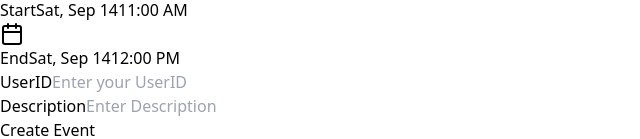
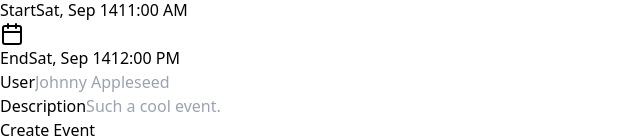
Before and after one commit to areeeeeeeb/PlayBook, a React (Vite) app in the folder frontend/: page /create in a window 1280 px wide. Shown: the part 1008-1147 px from the top of the page, without its empty margins (0-640 px from the left). Built offline with nearby package versions, Linux system fonts and the light colour scheme.

Commit message:
Improved create UI

```diff
--- a/frontend/src/pages/create.jsx
+++ b/frontend/src/pages/create.jsx
@@ -38,8 +38,9 @@ export default function Create() {
         <div className="flex p-4 space-x-2 rounded-lg">
           {/* IMAGE */}
           <div className="w-1/3 aspect-square bg-blue-100 rounded-lg p-4"/>
-
+          {/* EVENT DETAILS */}
           <div className="w-2/3">
+            {/* TITLE */}
             <input
               type="text"
               placeholder="Event Name"
@@ -47,7 +48,7 @@ export default function Create() {
               value={title}
               onChange={(e) => setTitle(e.target.value)}
             />
-
+            {/* DATES */}
             <div className="rounded-lg p-4 mb-4 bg-white/10 text-white">
               <div className="flex items-center mb-2">
                 <Calendar className="w-5 h-5 text-gray-500 mr-2" />
@@ -62,37 +63,33 @@ export default function Create() {
                 <span className="ml-4">12:00 PM</span>
               </div>
             </div>
-          </div>
-        </div>
 
             <div className="space-y-2">
               <div>
-            <label htmlFor="userID" className="block text-sm font-medium text-gray-700 mb-1">
-              UserID
+                <label htmlFor="userID" className="block text-sm  font-medium text-gray-500 mb-1">
+                  User
                 </label>
                 <input
                   onChange={(e) => setUser_id(e.target.value)}
                   type="text"
                   id="userID"
-              placeholder="Enter your UserID"
-              className="w-full px-3 py-2 placeholder-gray-400 border border-gray-300 rounded-md focus:outline-none focus:ring-2 focus:ring-blue-500 focus:border-transparent"
+                  placeholder="Johnny Appleseed"
+                  className="w-full px-3 py-2 focus:outline-none placeholder-gray-700 text-white rounded-lg bg-white/10 rounded-md "
                 />
               </div>
               <div>
-            <label htmlFor="description" className="block text-sm font-medium text-gray-700 mb-1">
+                <label htmlFor="description" className="block text-sm font-medium text-gray-500 mb-1">
                   Description
                 </label>
                 <input
                   onChange={(e) => setDescription(e.target.value)}
                   type="text"
                   id="description"
-              placeholder="Enter Description"
-              className="w-full px-3 py-2 placeholder-gray-400 border border-gray-300 rounded-md focus:outline-none focus:ring-2 focus:ring-blue-500 focus:border-transparent"
+                  placeholder="Such a cool event."
+                  className="w-full px-3 py-2 focus:outline-none placeholder-gray-700 text-white rounded-lg bg-white/10 rounded-md"
                 />
               </div>
-        </div>
 
-        <div className="flex space-x-2">
               <button
                 type="submit"
                 className="flex-1 bg-black text-white py-2 px-4 rounded-md hover:bg-gray-800 focus:outline-none focus:ring-2 focus:ring-gray-600 focus:ring-opacity-50"
@@ -100,6 +97,10 @@ export default function Create() {
                 Create Event
               </button>
             </div>
+          </div>
+        </div>
+
+
       </form>
     </div>
   );
```
Lines whose indentation alone changed are shown as unchanged.
